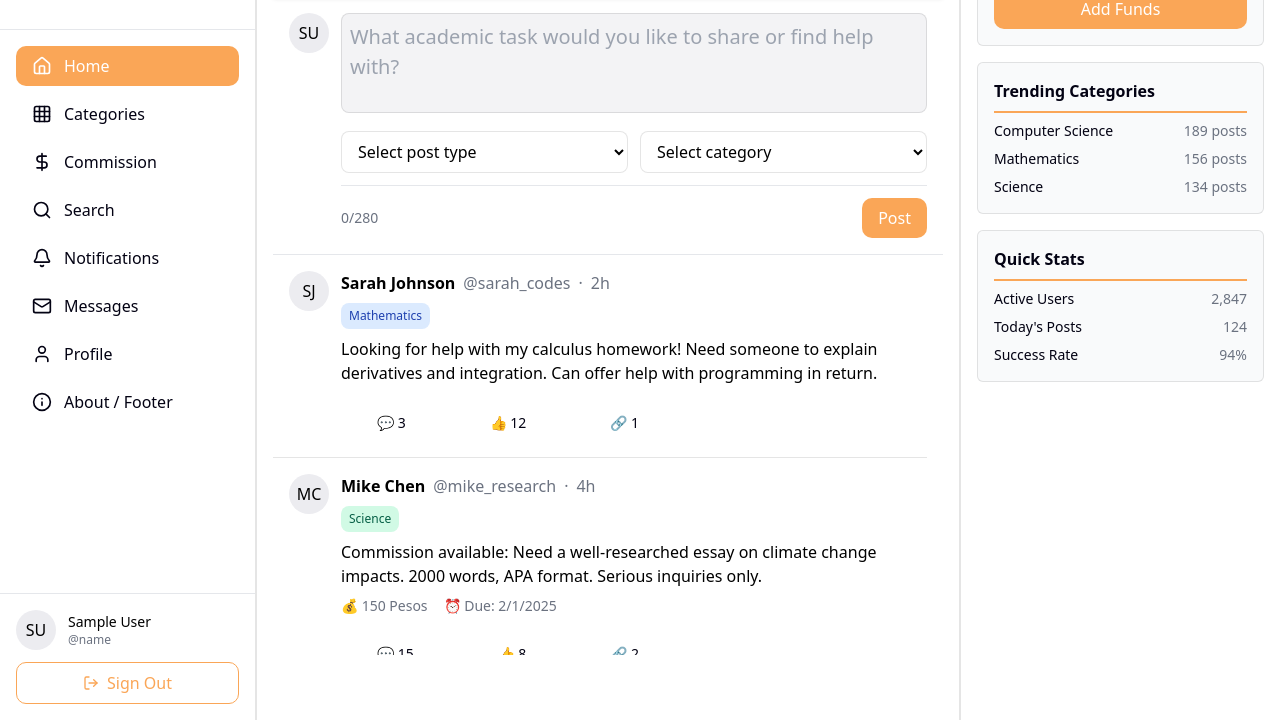
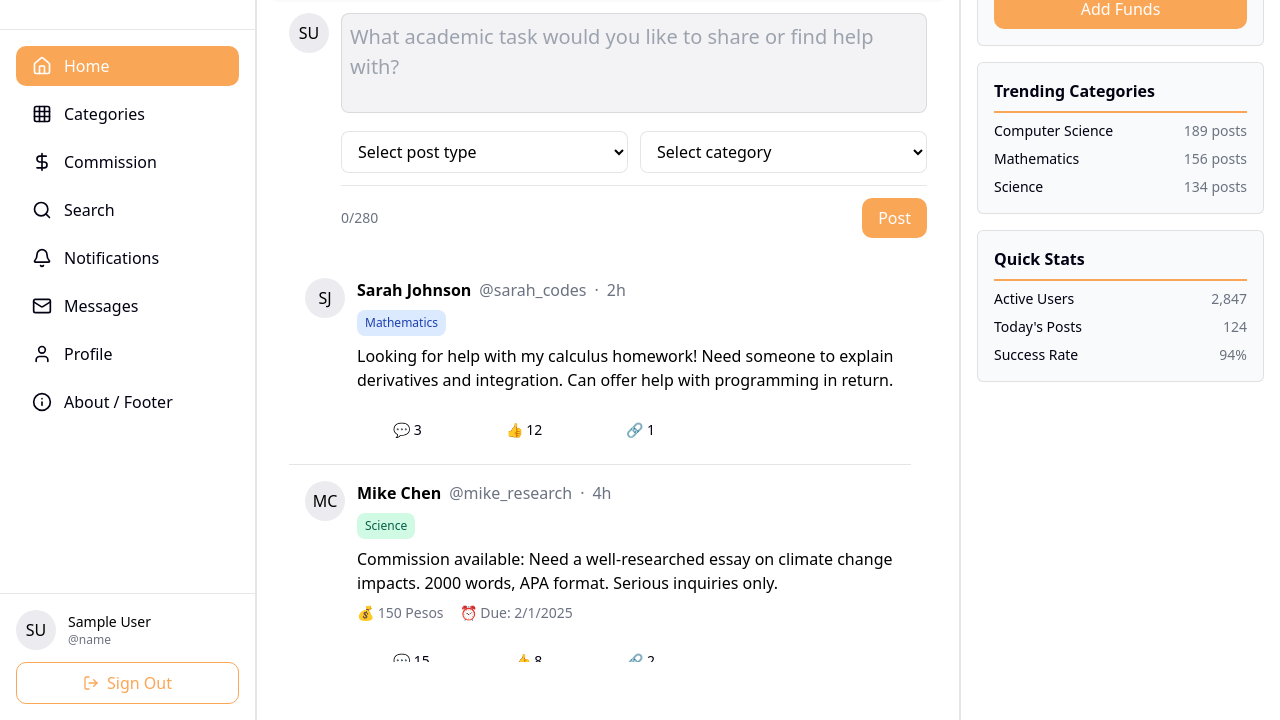
Before and after one commit to KingAb04/Swapmates, a plain HTML site: page login.html in a window 1280 px wide. Both pictures are taken after typing "name@example.com", "Sample123" into the empty fields and a click on the button "Sign In". Shown: the part 80-800 px from the top of the page. Drawn offline with nearby package versions, Linux system fonts and the light colour scheme.

Commit message:
login (posts fixed)

```diff
--- a/login.html
+++ b/login.html
@@ -165,8 +165,11 @@
     <div class="sticky top-0 bg-white border-b border-gray-200 p-4">
         <h1 class="text-xl font-bold">Home</h1>
     </div>
-                <div class="border-b border-gray-200 p-4">
-                    <div class="flex space-x-3">
+    <div class="p-4">
+        <!-- Create Post and Feed in the same container -->
+        <div id="post-container">
+            <!-- Create Post -->
+            <div class="flex space-x-3 mb-6">
                 <div class="avatar">
                     <span id="create-post-avatar">SU</span>
                 </div>
@@ -203,9 +206,11 @@
                     </div>
                 </div>
             </div>
-                </div>
+            <!-- Posts Feed -->
             <div id="feed" class="overflow-y-auto">
                 <!-- Posts will be dynamically added here -->
+            </div>
+        </div>
     </div>
 </div>
             <!-- Categories Page -->
```
Lines whose indentation alone changed are shown as unchanged.
